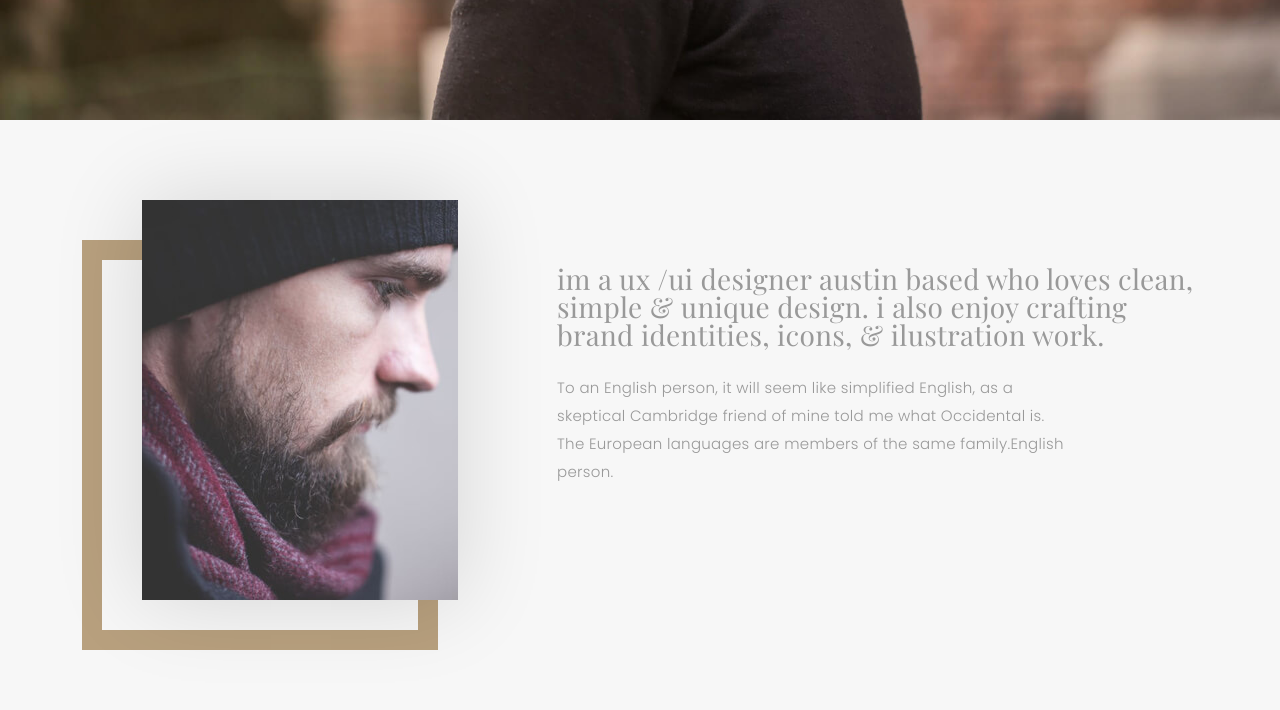
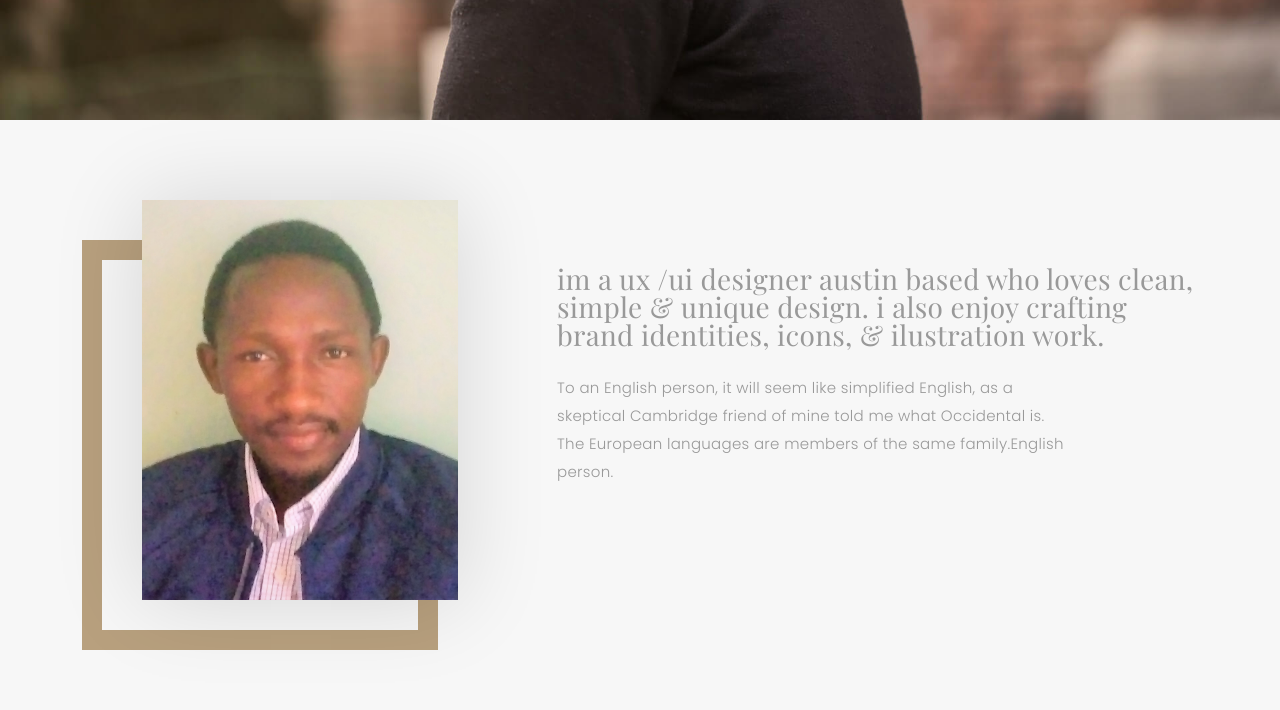
Before and after one commit to Nickjas/Nickjas.github.io, a plain HTML site: page index.html in a window 1280 px wide. Shown: the part 680-1390 px from the top of the page. Drawn offline with nearby package versions, Linux system fonts and the light colour scheme; files whose address does not match are found by name; a web font is replaced by a local one.

Commit message:
Update index.html

```diff
--- a/index.html
+++ b/index.html
@@ -10,7 +10,7 @@
   <meta content="" name="keywords">
 
   <!-- Favicons -->
-  <link href="assets/img/favicon.png" rel="icon">
+  <link href="assets/img/N.jpg" rel="icon">
   <link href="assets/img/apple-touch-icon.png" rel="apple-touch-icon">
 
   <!-- Google Fonts -->
@@ -87,7 +87,7 @@
           <div class="col-lg-4 ">
             <div class="div-img-bg">
               <div class="about-img">
-                <img src="assets/img/me.jpg" class="img-responsive" alt="me">
+                <img src="assets/img/NICK.jpg" class="img-responsive" alt="me">
               </div>
             </div>
           </div>
```
